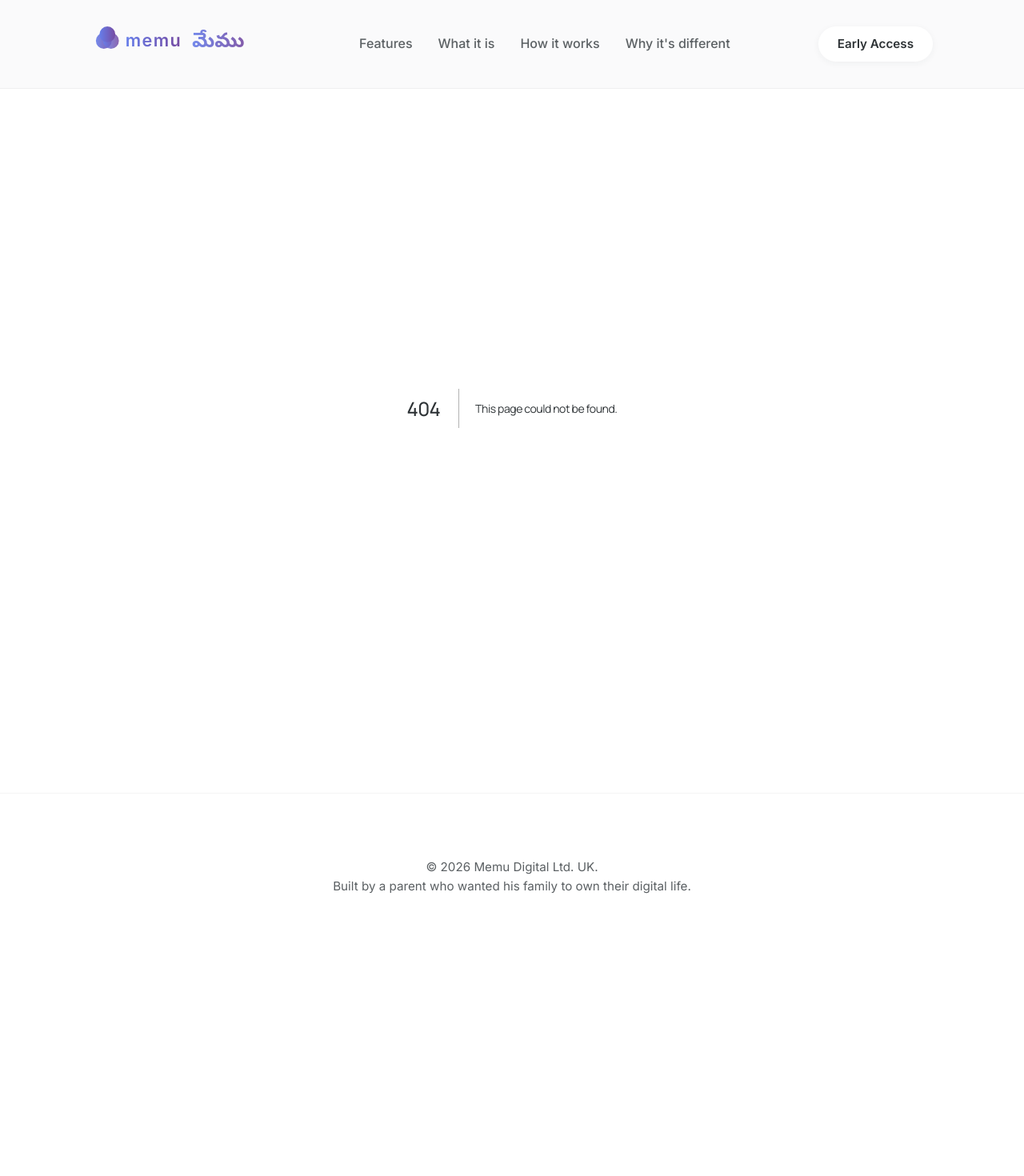
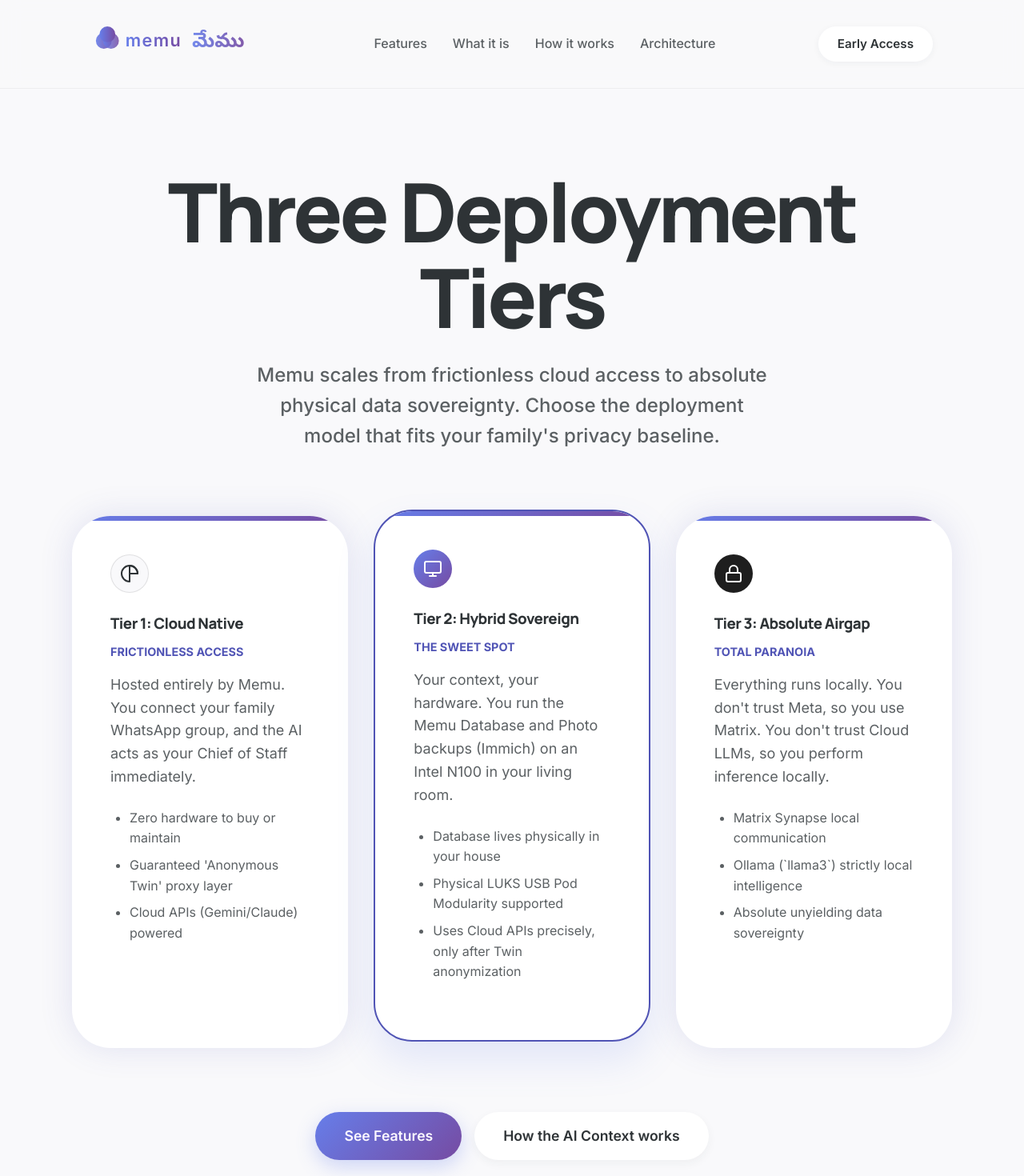
Before and after one commit to kanchanepally/memu.digital, a Next.js app in the folder marketing/: page /deploy in a window 1280 px wide. Before the commit this address had no page. Shown: the top 1470 px of the page at 80% size. Before the commit the page ends 1184 px from the top, so only its background shows below. Built offline with nearby package versions, Linux system fonts and the light colour scheme.

Commit message:
feat: update marketing site with global styles, navigation components, and informational pages

```diff
--- /dev/null
+++ b/marketing/app/deploy/page.tsx
@@ -0,0 +1,72 @@
+import Link from 'next/link';
+
+export default function ArchitectureTiers() {
+  return (
+    <div className="container section">
+      <div className="text-center" style={{ marginBottom: '80px' }}>
+        <h1 className="hero-title">Three Deployment Tiers</h1>
+        <p className="hero-subtitle">
+          Memu scales from frictionless cloud access to absolute physical data sovereignty. Choose the deployment model that fits your family's privacy baseline.
+        </p>
+      </div>
+
+      <div className="grid-3" style={{ marginBottom: '80px' }}>
+        {/* Tier 1 */}
+        <div className="card-ai">
+          <div className="card-ai-icon" style={{ background: 'var(--surface)', color: 'var(--text-main)', border: '1px solid rgba(0,0,0,0.1)' }}>
+            <svg width="24" height="24" viewBox="0 0 24 24" fill="none" stroke="currentColor" strokeWidth="2" strokeLinecap="round" strokeLinejoin="round"><path d="M22 12A10 10 0 0 0 12 2v10z"></path><path d="M12 22A10 10 0 1 1 22 12h-10z"></path></svg>
+          </div>
+          <h3 style={{ marginBottom: '8px' }}>Tier 1: Cloud Native</h3>
+          <div style={{ color: 'var(--primary)', fontWeight: 'bold', marginBottom: '16px', fontSize: '0.9rem', textTransform: 'uppercase' }}>Frictionless Access</div>
+          <p>
+            Hosted entirely by Memu. You connect your family WhatsApp group, and the AI acts as your Chief of Staff immediately.
+          </p>
+          <ul style={{ fontSize: '1rem' }}>
+            <li>Zero hardware to buy or maintain</li>
+            <li>Guaranteed 'Anonymous Twin' proxy layer</li>
+            <li>Cloud APIs (Gemini/Claude) powered</li>
+          </ul>
+        </div>
+
+        {/* Tier 2 */}
+        <div className="card-ai" style={{ border: '2px solid var(--primary)', transform: 'translateY(-8px)', boxShadow: '0 24px 48px rgba(102, 126, 234, 0.15)' }}>
+          <div className="card-ai-icon">
+            <svg width="24" height="24" viewBox="0 0 24 24" fill="none" stroke="currentColor" strokeWidth="2" strokeLinecap="round" strokeLinejoin="round"><rect x="2" y="3" width="20" height="14" rx="2" ry="2"></rect><line x1="8" y1="21" x2="16" y2="21"></line><line x1="12" y1="17" x2="12" y2="21"></line></svg>
+          </div>
+          <h3 style={{ marginBottom: '8px' }}>Tier 2: Hybrid Sovereign</h3>
+          <div style={{ color: 'var(--primary)', fontWeight: 'bold', marginBottom: '16px', fontSize: '0.9rem', textTransform: 'uppercase' }}>The Sweet Spot</div>
+          <p>
+            Your context, your hardware. You run the Memu Database and Photo backups (Immich) on an Intel N100 in your living room.
+          </p>
+          <ul style={{ fontSize: '1rem' }}>
+            <li>Database lives physically in your house</li>
+            <li>Physical LUKS USB Pod Modularity supported</li>
+            <li>Uses Cloud APIs precisely, only after Twin anonymization</li>
+          </ul>
+        </div>
+
+        {/* Tier 3 */}
+        <div className="card-ai">
+          <div className="card-ai-icon" style={{ background: '#1E1E1E' }}>
+            <svg width="24" height="24" viewBox="0 0 24 24" fill="none" stroke="currentColor" strokeWidth="2" strokeLinecap="round" strokeLinejoin="round"><rect x="3" y="11" width="18" height="11" rx="2" ry="2"></rect><path d="M7 11V7a5 5 0 0 1 10 0v4"></path></svg>
+          </div>
+          <h3 style={{ marginBottom: '8px' }}>Tier 3: Absolute Airgap</h3>
+          <div style={{ color: 'var(--primary)', fontWeight: 'bold', marginBottom: '16px', fontSize: '0.9rem', textTransform: 'uppercase' }}>Total Paranoia</div>
+          <p>
+            Everything runs locally. You don't trust Meta, so you use Matrix. You don't trust Cloud LLMs, so you perform inference locally.
+          </p>
+          <ul style={{ fontSize: '1rem' }}>
+            <li>Matrix Synapse local communication</li>
+            <li>Ollama (`llama3`) strictly local intelligence</li>
+            <li>Absolute unyielding data sovereignty</li>
+          </ul>
+        </div>
+      </div>
+
+      <div className="text-center">
+        <Link href="/explore" className="btn btn-primary" style={{ marginRight: '16px' }}>See Features</Link>
+        <Link href="/how" className="btn btn-secondary">How the AI Context works</Link>
+      </div>
+    </div>
+  );
+}
--- a/marketing/app/globals.css
+++ b/marketing/app/globals.css
@@ -300,7 +300,7 @@ li {
   gap: 32px;
   align-items: center;
 }
-@media (min-width: 768px) {
+@media (min-width: 900px) {
   .nav-links {
     display: flex;
   }
@@ -359,3 +359,66 @@ li {
 .code-block .token-key { color: #9CDCFE; }
 .code-block .token-string { color: #CE9178; }
 .code-block .token-comment { color: #6A9955; }
+
+/* Mobile Navigation Additions */
+.mobile-menu-btn {
+  display: block;
+  background: transparent;
+  border: none;
+  color: var(--text-main);
+  cursor: pointer;
+  padding: 8px;
+}
+@media (min-width: 900px) {
+  .mobile-menu-btn {
+    display: none;
+  }
+}
+
+.desktop-only {
+  display: none;
+}
+@media (min-width: 900px) {
+  .desktop-only {
+    display: inline-flex;
+  }
+}
+
+.mobile-menu {
+  display: flex;
+  flex-direction: column;
+  padding: 24px;
+  background: var(--surface-lowest);
+  border-top: 1px solid rgba(46, 51, 54, 0.05);
+  box-shadow: 0 12px 24px rgba(0,0,0,0.05);
+  position: absolute;
+  top: 100%;
+  left: 0;
+  width: 100%;
+}
+
+.nav-link-mobile {
+  padding: 16px 0;
+  font-family: 'Inter', sans-serif;
+  font-weight: 500;
+  font-size: 1.1rem;
+  color: var(--text-main);
+  border-bottom: 1px solid rgba(46, 51, 54, 0.05);
+}
+
+.nav-link-mobile:last-of-type {
+  border-bottom: none;
+  margin-bottom: 16px;
+}
+
+.nav-btn-mobile {
+  text-align: center;
+  padding: 14px 24px;
+  border-radius: 9999px;
+  background: var(--primary-gradient);
+  color: var(--text-inverse);
+  font-weight: 600;
+  font-size: 1.05rem;
+  margin-top: 16px;
+  box-shadow: 0 4px 12px rgba(102, 126, 234, 0.3);
+}
--- a/marketing/components/Masthead.tsx
+++ b/marketing/components/Masthead.tsx
@@ -1,23 +1,66 @@
+"use client";
+
 import Link from 'next/link';
+import { useState } from 'react';
 import { Logo } from './Logo';
 
 export const Masthead = () => {
+  const [isOpen, setIsOpen] = useState(false);
+
   return (
     <header className="masthead">
       <div className="container masthead-inner">
-        <Link href="/">
+        <Link href="/" onClick={() => setIsOpen(false)}>
           <Logo scale={0.45} />
         </Link>
+
+        {/* Desktop Navigation */}
         <nav className="nav-links">
           <Link href="/explore" className="nav-link">Features</Link>
           <Link href="/what" className="nav-link">What it is</Link>
           <Link href="/how" className="nav-link">How it works</Link>
-          <Link href="/why" className="nav-link">Why it's different</Link>
+          <Link href="/deploy" className="nav-link">Architecture</Link>
         </nav>
-        <a href="https://tally.so/r/ODDZvA" target="_blank" rel="noopener noreferrer" className="nav-btn">
+
+        {/* Mobile Hamburger Icon */}
+        <button
+          className="mobile-menu-btn"
+          onClick={() => setIsOpen(!isOpen)}
+          aria-label="Toggle Navigation"
+        >
+          <svg width="24" height="24" viewBox="0 0 24 24" fill="none" stroke="currentColor" strokeWidth="2" strokeLinecap="round" strokeLinejoin="round">
+            {isOpen ? (
+              <>
+                <line x1="18" y1="6" x2="6" y2="18"></line>
+                <line x1="6" y1="6" x2="18" y2="18"></line>
+              </>
+            ) : (
+              <>
+                <line x1="3" y1="12" x2="21" y2="12"></line>
+                <line x1="3" y1="6" x2="21" y2="6"></line>
+                <line x1="3" y1="18" x2="21" y2="18"></line>
+              </>
+            )}
+          </svg>
+        </button>
+
+        <a href="https://tally.so/r/ODDZvA" target="_blank" rel="noopener noreferrer" className="nav-btn desktop-only">
           Early Access
         </a>
       </div>
+
+      {/* Mobile Dropdown */}
+      {isOpen && (
+        <div className="mobile-menu">
+          <Link href="/explore" className="nav-link-mobile" onClick={() => setIsOpen(false)}>Features</Link>
+          <Link href="/what" className="nav-link-mobile" onClick={() => setIsOpen(false)}>What it is</Link>
+          <Link href="/how" className="nav-link-mobile" onClick={() => setIsOpen(false)}>How it works</Link>
+          <Link href="/deploy" className="nav-link-mobile" onClick={() => setIsOpen(false)}>Architecture</Link>
+          <a href="https://tally.so/r/ODDZvA" target="_blank" rel="noopener noreferrer" className="nav-btn-mobile" onClick={() => setIsOpen(false)}>
+            Early Access
+          </a>
+        </div>
+      )}
     </header>
   );
 };
```
Also changed, not shown: marketing/app/explore/page.tsx (+11 -2 lines), marketing/app/how/page.tsx (+8 -6 lines).
